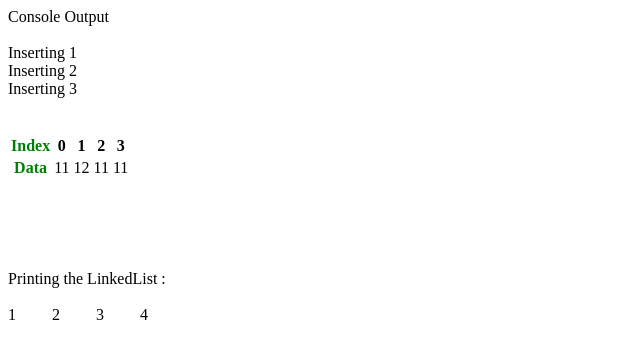
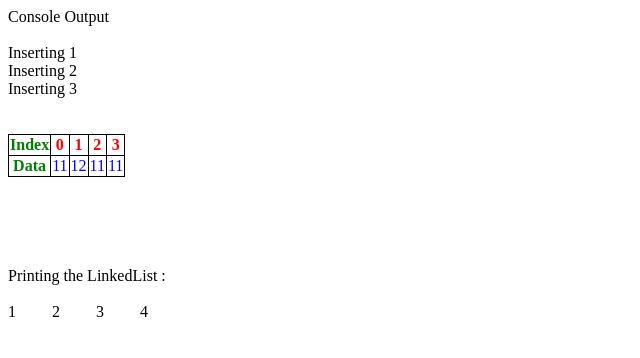
Before and after one commit to yashp241195/JavaScriptOOP, a plain HTML site: page index.html in a window 1280 px wide. Shown: the whole page, without its empty margins (0-640 px from the left). Drawn offline with Linux system fonts and the light colour scheme.

Commit message:
Update index.html

```diff
--- a/index.html
+++ b/index.html
@@ -3,7 +3,7 @@
 <head>
 	<meta charset="UTF-8"/>
 	<title>Output Console</title>
-
+	<link rel="stylesheet" href="outputstyle.css">
 	<script src = "writer.js"></script>
 	<script src = "class.js"></script>
 	<script src = "main.js"></script>
```
